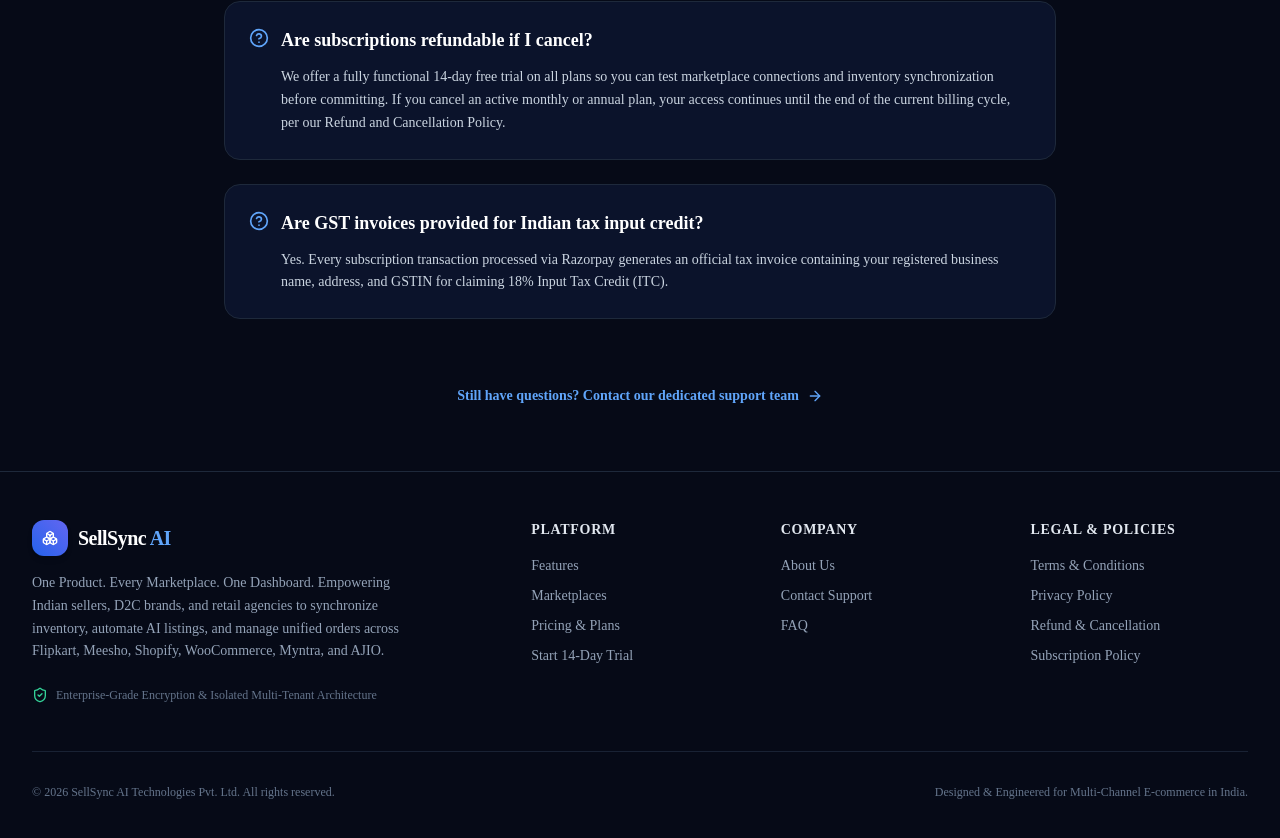
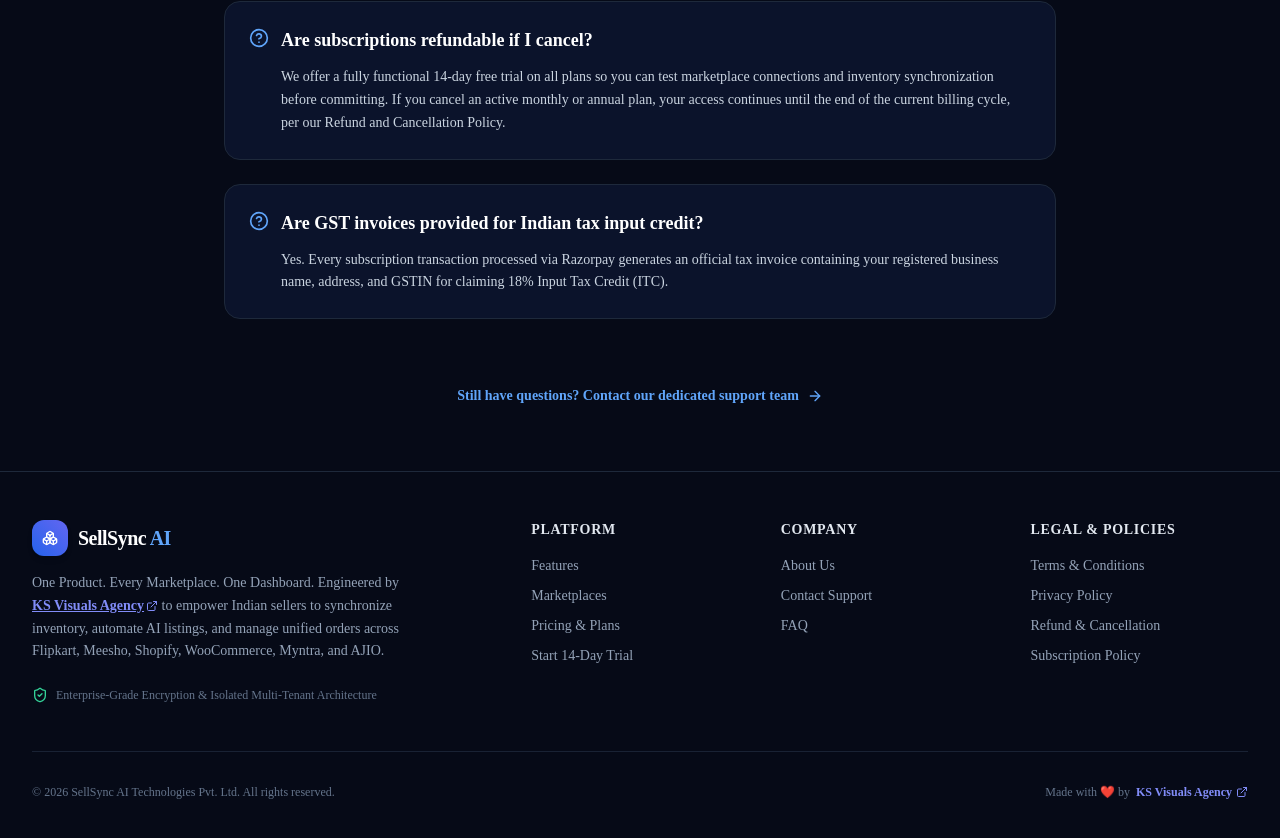
Before and after one commit to Krishpatel-30/sellsyncai, a Next.js app in the folder frontend/: page /faq in a window 1280 px wide. Shown: the part 1014-1852 px from the top of the page. Built offline with nearby package versions, Linux system fonts and the light colour scheme; no server answers.

Commit message:
feat: add KS Visuals Agency credit and link on Home Page and Footer

```diff
--- a/frontend/src/app/page.tsx
+++ b/frontend/src/app/page.tsx
@@ -34,6 +34,7 @@ import {
   Award,
   Truck,
   Users,
+  ExternalLink,
 } from "lucide-react";
 
 export default function HomePage() {
@@ -107,11 +108,22 @@ export default function HomePage() {
           <div className="absolute top-1/3 -right-32 w-80 h-80 bg-purple-600/10 blur-[100px] pointer-events-none rounded-full" />
 
           <div className="mx-auto max-w-7xl px-4 sm:px-6 lg:px-8 relative z-10 text-center">
-            {/* Pill Tag */}
-            <div className="inline-flex items-center gap-2 rounded-full border border-blue-500/30 bg-blue-950/40 px-4 py-1.5 text-xs font-semibold text-blue-300 backdrop-blur-md mb-8 shadow-sm">
-              <span className="flex h-2 w-2 rounded-full bg-blue-400 animate-ping" />
-              <Sparkles className="h-3.5 w-3.5 text-blue-400" />
-              <span>Multi-Marketplace E-Commerce Management Platform</span>
+            {/* Pill Tag & Agency Credit */}
+            <div className="flex flex-wrap items-center justify-center gap-3 mb-8">
+              <div className="inline-flex items-center gap-2 rounded-full border border-blue-500/30 bg-blue-950/40 px-4 py-1.5 text-xs font-semibold text-blue-300 backdrop-blur-md shadow-sm">
+                <span className="flex h-2 w-2 rounded-full bg-blue-400 animate-ping" />
+                <Sparkles className="h-3.5 w-3.5 text-blue-400" />
+                <span>Multi-Marketplace E-Commerce Management Platform</span>
+              </div>
+              <a
+                href="https://ksvisualsagency.vercel.app/"
+                target="_blank"
+                rel="noopener noreferrer"
+                className="inline-flex items-center gap-1.5 rounded-full border border-purple-500/40 bg-purple-950/40 px-3.5 py-1.5 text-xs font-semibold text-purple-300 hover:bg-purple-900/50 hover:text-white transition-all shadow-sm group"
+              >
+                <span>Made by <b className="text-purple-200 group-hover:underline">KS Visuals Agency</b></span>
+                <ExternalLink className="h-3 w-3 text-purple-400" />
+              </a>
             </div>
 
             {/* Main Headline */}
@@ -907,6 +919,47 @@ export default function HomePage() {
         </section>
 
         {/* =================================================================== */}
+        {/* AGENCY SPOTLIGHT: CRAFTED BY KS VISUALS AGENCY                      */}
+        {/* =================================================================== */}
+        <section className="py-14 bg-[#0B132B]/50 border-t border-slate-800">
+          <div className="mx-auto max-w-5xl px-4 sm:px-6 lg:px-8">
+            <div className="rounded-3xl border border-indigo-500/40 bg-gradient-to-r from-blue-950/60 via-[#0B132B] to-purple-950/60 p-6 sm:p-8 flex flex-col md:flex-row items-center justify-between gap-6 shadow-2xl relative overflow-hidden">
+              <div className="flex items-center gap-4">
+                <div className="h-14 w-14 rounded-2xl bg-gradient-to-tr from-blue-600 via-indigo-600 to-purple-600 flex items-center justify-center text-white font-black text-xl shadow-xl shadow-indigo-600/30 shrink-0">
+                  KS
+                </div>
+                <div>
+                  <div className="flex items-center gap-2">
+                    <span className="text-[11px] font-bold uppercase tracking-widest text-indigo-400">
+                      Product Architecture & Design
+                    </span>
+                    <span className="rounded-full bg-indigo-950 border border-indigo-700/60 px-2 py-0.2 text-[10px] font-bold text-indigo-300">
+                      Verified Agency
+                    </span>
+                  </div>
+                  <h3 className="text-lg sm:text-xl font-extrabold text-white mt-0.5">
+                    Crafted & Engineered by KS Visuals Agency
+                  </h3>
+                  <p className="text-xs text-slate-300 mt-1 max-w-xl">
+                    SellSync AI was conceived, designed, and engineered by <b>KS Visuals Agency</b> — delivering bleeding-edge full-stack SaaS architecture, design systems, and multi-channel commerce technology.
+                  </p>
+                </div>
+              </div>
+
+              <a
+                href="https://ksvisualsagency.vercel.app/"
+                target="_blank"
+                rel="noopener noreferrer"
+                className="inline-flex items-center gap-2 rounded-xl bg-gradient-to-r from-indigo-600 to-purple-600 px-6 py-3 text-xs font-bold text-white shadow-xl shadow-indigo-600/25 hover:from-indigo-500 hover:to-purple-500 transition-all hover:scale-105 shrink-0 cursor-pointer"
+              >
+                <span>Visit KS Visuals Agency</span>
+                <ExternalLink className="h-3.5 w-3.5" />
+              </a>
+            </div>
+          </div>
+        </section>
+
+        {/* =================================================================== */}
         {/* 7. BOTTOM HIGH-CONVERTING CTA BANNER                                */}
         {/* =================================================================== */}
         <section className="py-24 bg-gradient-to-b from-[#0B132B] to-[#060a17] text-center border-t border-slate-800">
--- a/frontend/src/components/layout/Footer.tsx
+++ b/frontend/src/components/layout/Footer.tsx
@@ -1,6 +1,6 @@
 import React from "react";
 import Link from "next/link";
-import { Boxes, ShieldCheck, Mail, MapPin, Globe } from "lucide-react";
+import { Boxes, ShieldCheck, Mail, MapPin, Globe, ExternalLink } from "lucide-react";
 
 export function Footer() {
   return (
@@ -18,7 +18,17 @@ export function Footer() {
               </span>
             </Link>
             <p className="text-sm text-slate-400 max-w-sm leading-relaxed">
-              One Product. Every Marketplace. One Dashboard. Empowering Indian sellers, D2C brands, and retail agencies to synchronize inventory, automate AI listings, and manage unified orders across Flipkart, Meesho, Shopify, WooCommerce, Myntra, and AJIO.
+              One Product. Every Marketplace. One Dashboard. Engineered by{" "}
+              <a
+                href="https://ksvisualsagency.vercel.app/"
+                target="_blank"
+                rel="noopener noreferrer"
+                className="text-indigo-400 hover:text-indigo-300 font-semibold underline inline-flex items-center gap-0.5"
+              >
+                KS Visuals Agency
+                <ExternalLink className="h-3 w-3 inline" />
+              </a>{" "}
+              to empower Indian sellers to synchronize inventory, automate AI listings, and manage unified orders across Flipkart, Meesho, Shopify, WooCommerce, Myntra, and AJIO.
             </p>
             <div className="flex items-center gap-2 text-xs text-slate-500 pt-2">
               <ShieldCheck className="h-4 w-4 text-emerald-400" />
@@ -81,9 +91,20 @@ export function Footer() {
           </div>
         </div>
 
-        <div className="mt-12 border-t border-slate-800/80 pt-8 flex flex-col sm:flex-row items-center justify-between text-xs text-slate-500">
+        <div className="mt-12 border-t border-slate-800/80 pt-8 flex flex-col sm:flex-row items-center justify-between text-xs text-slate-500 gap-2">
           <p>© {new Date().getFullYear()} SellSync AI Technologies Pvt. Ltd. All rights reserved.</p>
-          <p className="mt-4 sm:mt-0">Designed & Engineered for Multi-Channel E-commerce in India.</p>
+          <p className="flex items-center gap-1.5">
+            <span>Made with ❤️ by</span>
+            <a
+              href="https://ksvisualsagency.vercel.app/"
+              target="_blank"
+              rel="noopener noreferrer"
+              className="text-indigo-400 hover:text-indigo-300 font-bold hover:underline inline-flex items-center gap-1"
+            >
+              <span>KS Visuals Agency</span>
+              <ExternalLink className="h-3 w-3" />
+            </a>
+          </p>
         </div>
       </div>
     </footer>
```
Also changed, not shown: 2 other files (tests, documents, lock files or other folders).
